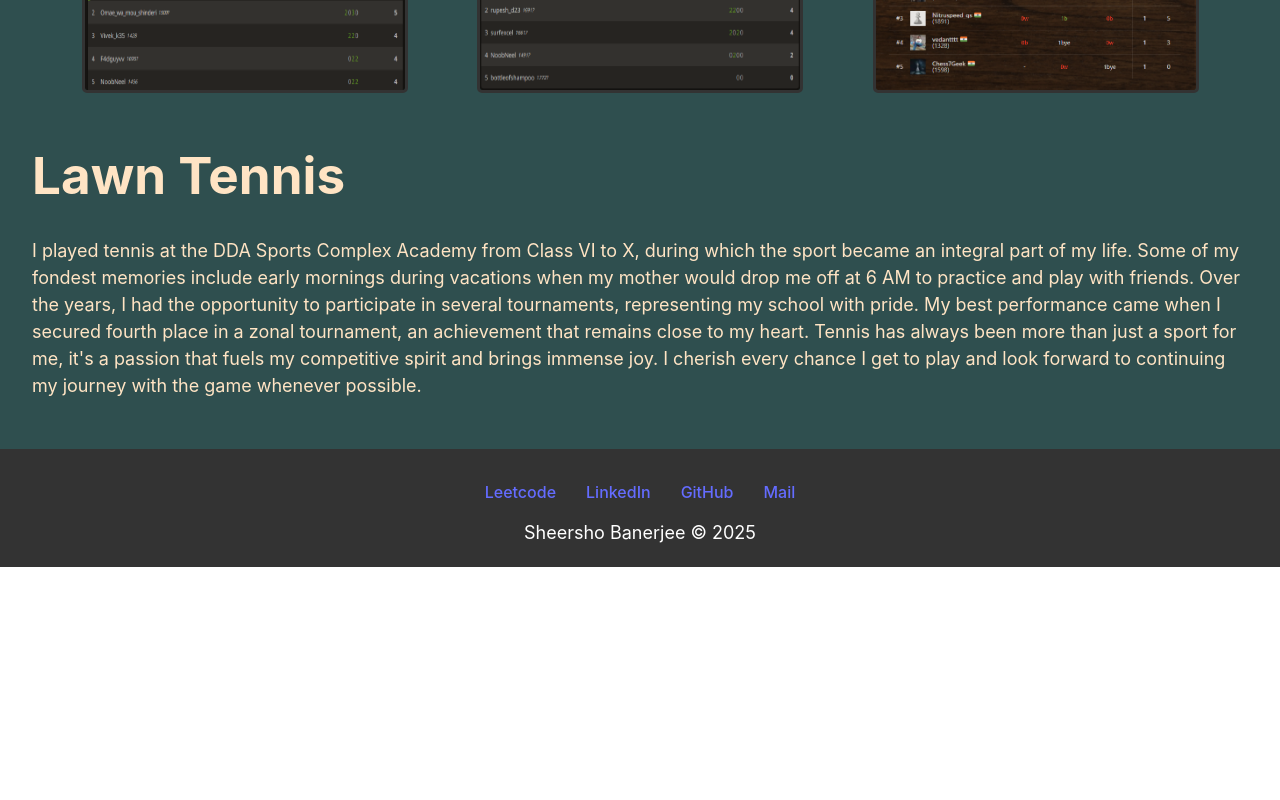
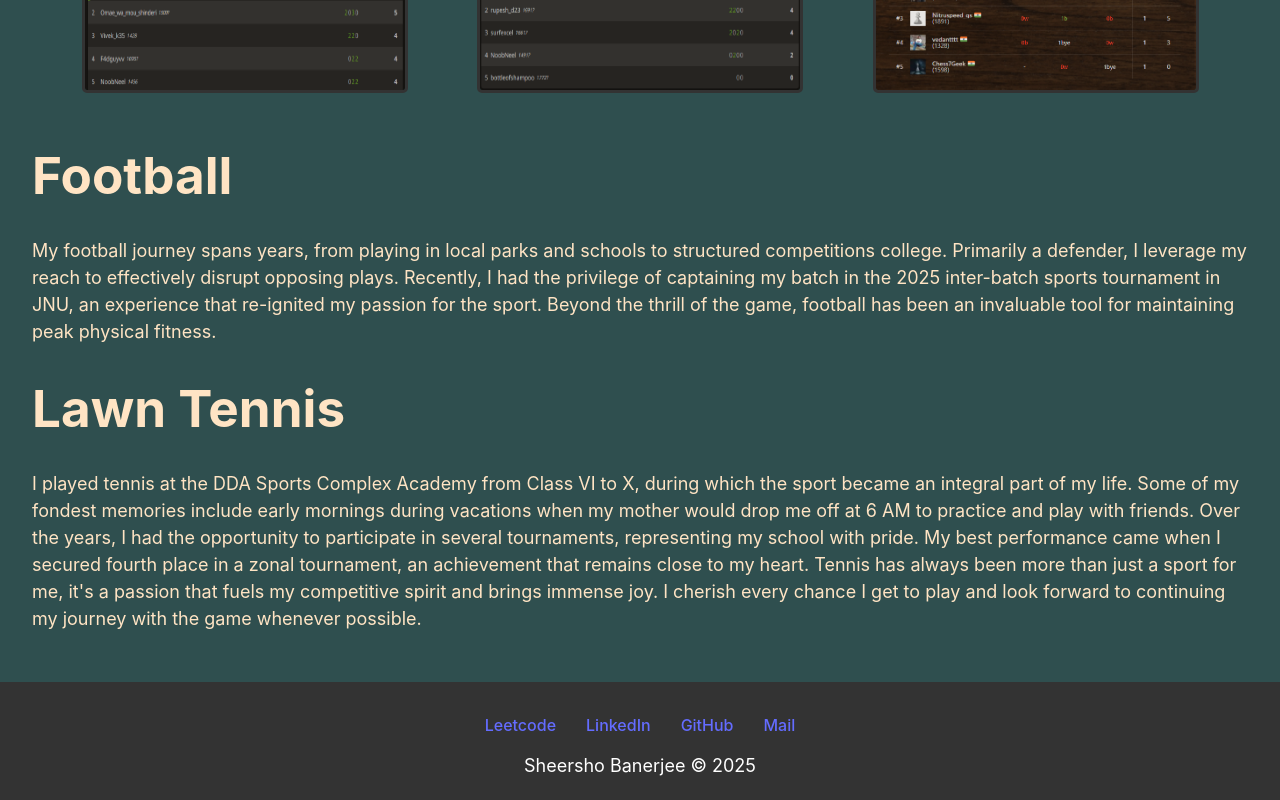
Before and after one commit to sheershob/Portfolio-Website, a React (Vite) app: page /Hobbies in a window 1280 px wide. Shown: the part 1018-1818 px from the top of the page. Before the commit the page ends 1585 px from the top, so only its background shows below. Built offline with nearby package versions, Linux system fonts and the light colour scheme; no server answers.

Commit message:
added football section

```diff
--- a/src/Hobbies.jsx
+++ b/src/Hobbies.jsx
@@ -153,8 +153,14 @@ const Hobbies = ({ username }) => {
           <img src={win6} alt="September 2024" />
       </div>
 
+      <h1>Football</h1>
+      <p>My football journey spans years, from playing in local parks and schools to structured competitions college. Primarily a defender, I leverage my reach to effectively disrupt opposing plays.
+        Recently, I had the privilege of captaining my batch in the 2025 inter-batch sports tournament in JNU, an experience that re-ignited my passion for the sport.
+        Beyond the thrill of the game, football has been an invaluable tool for maintaining peak physical fitness.</p>
+
       <h1>Lawn Tennis</h1>
       <p>I played tennis at the DDA Sports Complex Academy from Class VI to X, during which the sport became an integral part of my life. Some of my fondest memories include early mornings during vacations when my mother would drop me off at 6 AM to practice and play with friends. Over the years, I had the opportunity to participate in several tournaments, representing my school with pride. My best performance came when I secured fourth place in a zonal tournament, an achievement that remains close to my heart. Tennis has always been more than just a sport for me, it's a passion that fuels my competitive spirit and brings immense joy. I cherish every chance I get to play and look forward to continuing my journey with the game whenever possible.</p>
+
     </div>
   );
 };
```
